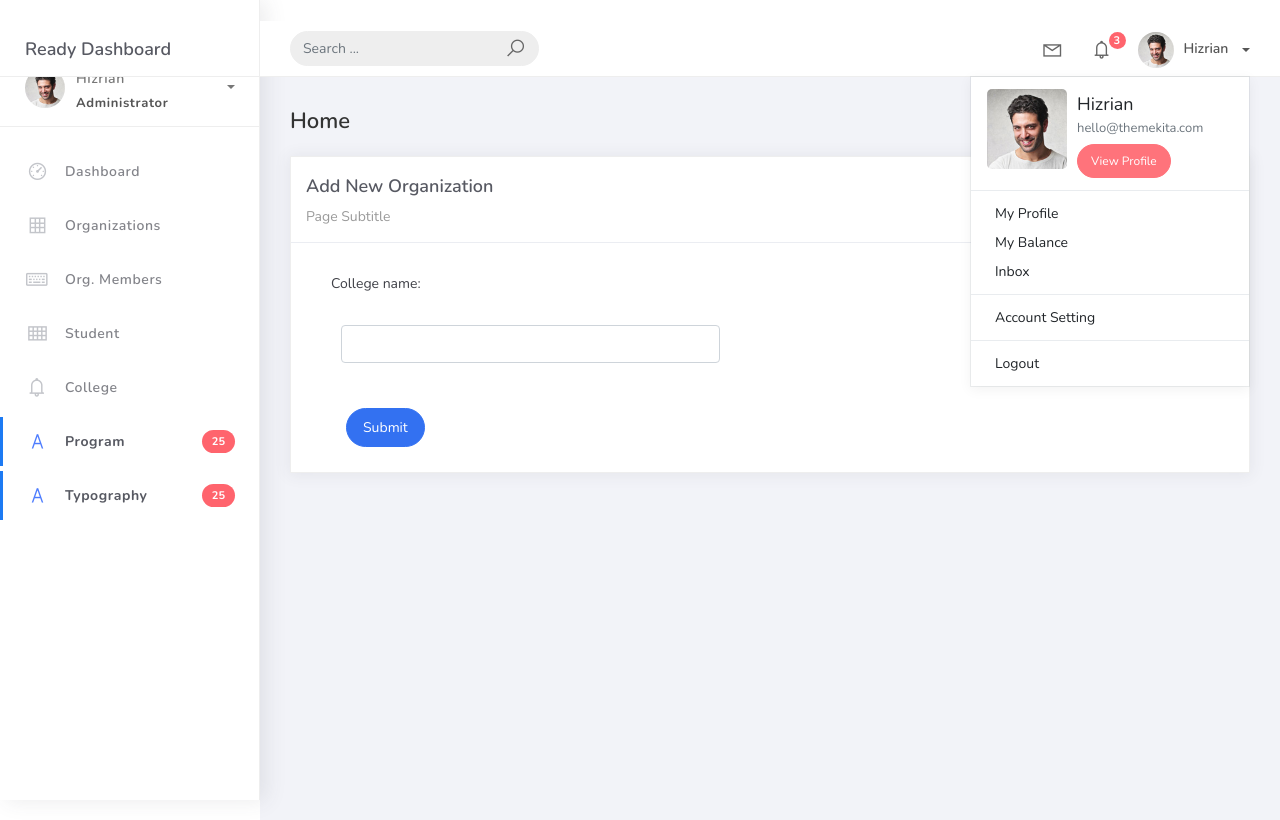
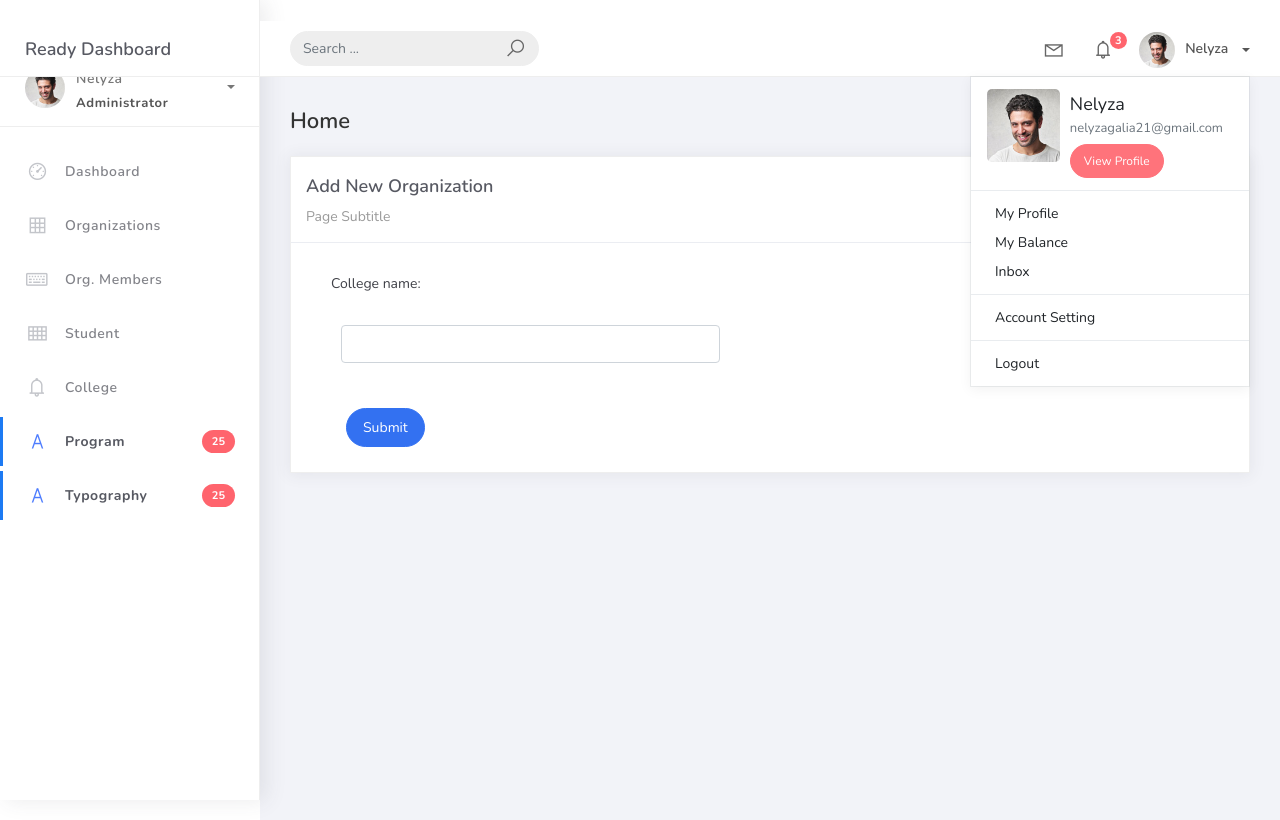
Before and after one commit to AKAME17/PSUSphere, a Django app: page /college_list/add/ in a window 1280 px wide, after a click on "Nelyza". Shown: the top 820 px of the page. Run offline with Django 5.2, Linux system fonts and the light colour scheme; some libraries are stand-ins or nearby versions.

Commit message:
modify base

```diff
--- a/projectsite/templates/base.html
+++ b/projectsite/templates/base.html
@@ -104,14 +104,14 @@
 							</ul>
 						</li>
 						<li class="nav-item dropdown">
-							<a class="dropdown-toggle profile-pic" data-toggle="dropdown" href="#" aria-expanded="false"> <img src="static/img/profile.jpg" alt="user-img" width="36" class="img-circle"><span >Hizrian</span></span> </a>
+							<a class="dropdown-toggle profile-pic" data-toggle="dropdown" href="#" aria-expanded="false"> <img src="static/img/profile.jpg" alt="user-img" width="36" class="img-circle"><span >Nelyza</span></span> </a>
 							<ul class="dropdown-menu dropdown-user">
 								<li>
 									<div class="user-box">
 										<div class="u-img"><img src="{% static 'img/profile.jpg' %}" alt="user"></div>
 										<div class="u-text">
-											<h4>Hizrian</h4>
-											<p class="text-muted">hello@themekita.com</p><a href="profile.html" class="btn btn-rounded btn-danger btn-sm">View Profile</a></div>
+											<h4>Nelyza</h4>
+											<p class="text-muted">nelyzagalia21@gmail.com</p><a href="profile.html" class="btn btn-rounded btn-danger btn-sm">View Profile</a></div>
 										</div>
 									</li>
 									<div class="dropdown-divider"></div>
@@ -138,7 +138,7 @@
 						<div class="info">
 							<a class="" data-toggle="collapse" href="#collapseExample" aria-expanded="true">
 								<span>
-									Hizrian
+									Nelyza
 									<span class="user-level">Administrator</span>
 									<span class="caret"></span>
 								</span>
```
